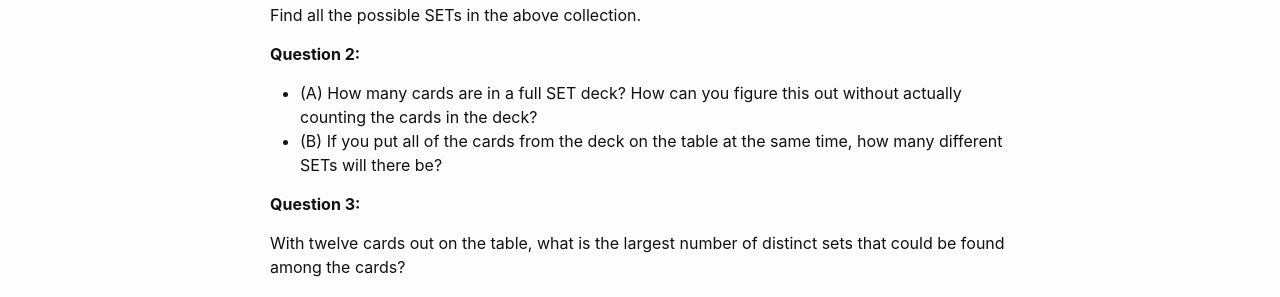
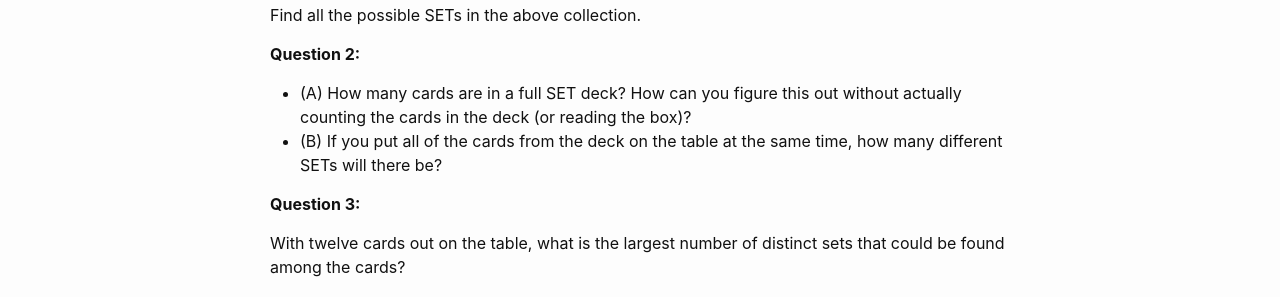
Before and after one commit to wcasper/math180fall2022, a Jekyll site: the page built from _modules/set-game/in-class1.md, in a window 1280 px wide. Shown: the part 578-875 px from the top of the page. Built offline with Jekyll 4.4.1, drawn with Linux system fonts in a browser that asks for light colours.

Commit message:
fixed loophole

```diff
--- a/_modules/set-game/in-class1.md
+++ b/_modules/set-game/in-class1.md
@@ -33,7 +33,7 @@
 
 **Question 2:**
 
-* (A) How many cards are in a full SET deck?  How can you figure this out without actually counting the cards in the deck?
+* (A) How many cards are in a full SET deck?  How can you figure this out without actually counting the cards in the deck (or reading the box)?
 * (B) If you put all of the cards from the deck on the table at the same time, how many different SETs will there be?
 
 **Question 3:**
```
